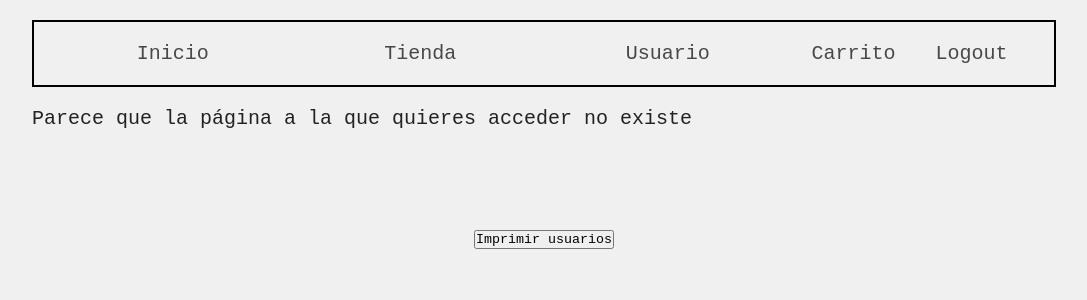
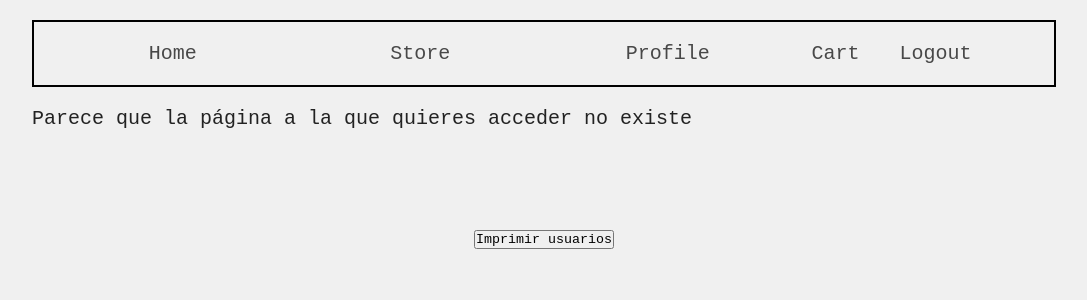
Before and after one commit to WilsonMachado/bit02spa, a React (Vite) app: page / in a window 1280 px wide. Shown: the top 300 px of the page, without its empty margins (96-1183 px from the left). Built offline with nearby package versions, Linux system fonts and the light colour scheme; sample sign-in values are in the browser's storage.

Commit message:
se agregan texto en inglés para evitar el uso de tildes

```diff
--- a/index.html
+++ b/index.html
@@ -7,6 +7,9 @@
     <link rel="preconnect" href="https://fonts.googleapis.com">
 <link rel="preconnect" href="https://fonts.gstatic.com" crossorigin>
 <link href="https://fonts.googleapis.com/css2?family=Manjari:wght@100;400;700&display=swap" rel="stylesheet">
+<link rel="preconnect" href="https://fonts.googleapis.com">
+<link rel="preconnect" href="https://fonts.gstatic.com" crossorigin>
+<link href="https://fonts.googleapis.com/css2?family=VT323&display=swap" rel="stylesheet">
   </head>
   <body>
     <noscript>Se requiere JavaScript para ejecutar esta página</noscript>
--- a/src/App.css
+++ b/src/App.css
@@ -53,7 +53,7 @@
 /** Vista del Home*/
 
 .main-title{
-  border: 2px solid #000;
+
   margin: 2rem;
   text-align: center;
 }
--- a/src/App.jsx
+++ b/src/App.jsx
@@ -70,7 +70,7 @@
                   (currentUser !== null) ?
                     <>
                       <div>
-                        <Link to="/bit02spa/cart" onClick={cart}>Carrito</Link>
+                        <Link to="/bit02spa/cart" onClick={cart}>Cart</Link>
                         <Link to="#" onClick={logout}>Logout</Link>
                       </div>
                     </>
--- a/src/components/Navegacion.jsx
+++ b/src/components/Navegacion.jsx
@@ -4,9 +4,9 @@
   return (
 
     <nav className="navegacion">
-      <Link to='/bit02spa'>Inicio</Link>
-      <Link to='/bit02spa/shop'>Tienda</Link>
-      <Link to='/bit02spa/profile'>Usuario</Link>
+      <Link to='/bit02spa'>Home</Link>
+      <Link to='/bit02spa/shop'>Store</Link>
+      <Link to='/bit02spa/profile'>Profile</Link>
       <div>
         {children}
       </div>
```
